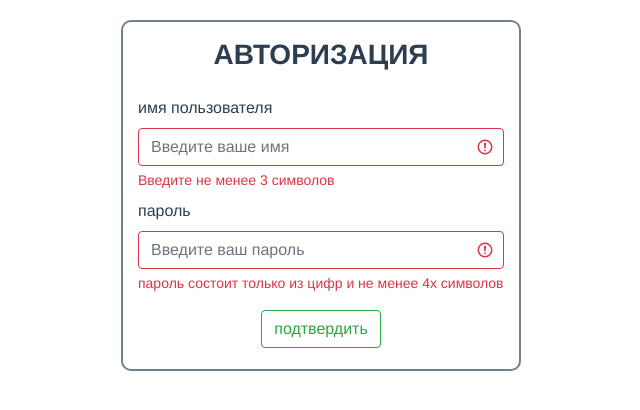
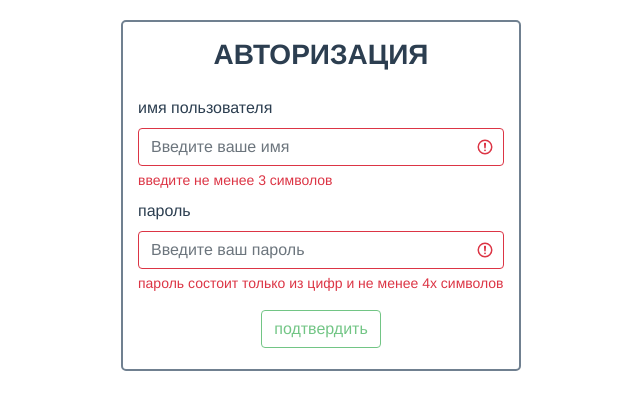
Before and after one commit to zawadzki2778/Empasoft_test, a Vue app: page / in a window 1280 px wide. Shown: the top 410 px of the page, without its empty margins (319-959 px from the left). Built offline with nearby package versions, Linux system fonts and the light colour scheme.

Commit message:
made authorization through disabled in button

```diff
--- a/src/pages/InputForm.vue
+++ b/src/pages/InputForm.vue
@@ -11,7 +11,7 @@
         trim
       ></b-form-input>
       <b-form-invalid-feedback id="input-live-feedback">
-        Введите не менее 3 символов
+        введите не менее 3 символов
       </b-form-invalid-feedback>
       <label class="mt-2 text-left">пароль</label>
       <b-form-input
@@ -26,9 +26,15 @@
         пароль состоит только из цифр и не менее 4х символов
       </b-form-invalid-feedback>
       <div class="text-center">
-        <b-button class="m-3" @click="openTable" variant="outline-success"
+        <b-button
+          class="m-3"
+          @click="openTable"
+          variant="outline-success"
+          :disabled="nameState && passwordState ? disabled = false : disabled = true"
           >подтвердить</b-button
         >
+        <!-- можно забаиндить :disabled="disabledButoon и в computed прописать :
+        return this.nameState && this.passwordState ? false : true -->
       </div>
     </b-container>
   </div>
@@ -41,11 +47,13 @@ export default {
     return {
       username: "",
       password: "",
+      disabled: true,
     };
   },
   computed: {
     nameState() {
-      return this.username.length > 2 ? true : false;
+     return this.username.length > 2 ? true : false;
+
     },
     passwordState() {
       const check = /^\d+$/.test(this.password);
@@ -65,7 +73,7 @@ export default {
   background-color: white;
   padding-bottom: 5px;
   border: 2px solid slategrey;
-  border-radius: 10px;
+  border-radius: 5px;
 }
 h3 {
   font-weight: 600;
--- a/src/pages/UserTable.vue
+++ b/src/pages/UserTable.vue
@@ -4,11 +4,8 @@
     <!-- ======= filtration/search ======== -->
 
     <!-- ======= user creating ======== -->
-    <div class="d-flex justify-content-center flex-wrap" >
-      <SearchUser
-      :value="search"
-      @search="search = $event"
-    />
+    <div class="d-flex justify-content-center flex-wrap">
+      <SearchUser :value="search" @search="search = $event" />
       <div class="text-center">
         <b-button
           lg="4"
@@ -190,7 +187,7 @@ label {
   background-color: #e3f0ff;
   padding-bottom: 5px;
   border: 2px solid slategrey;
-  border-radius: 10px;
+  border-radius: 5px;
 }
 .table {
   background-color: white;
```
